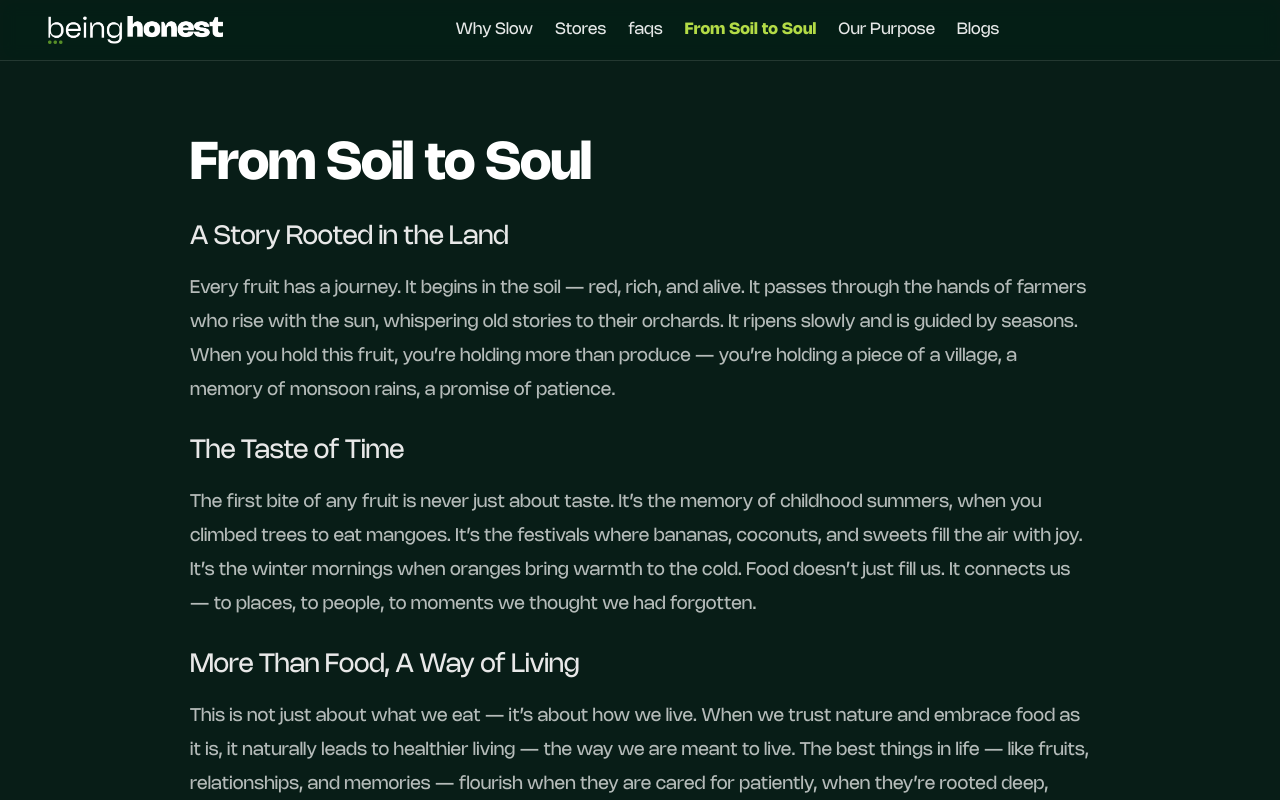
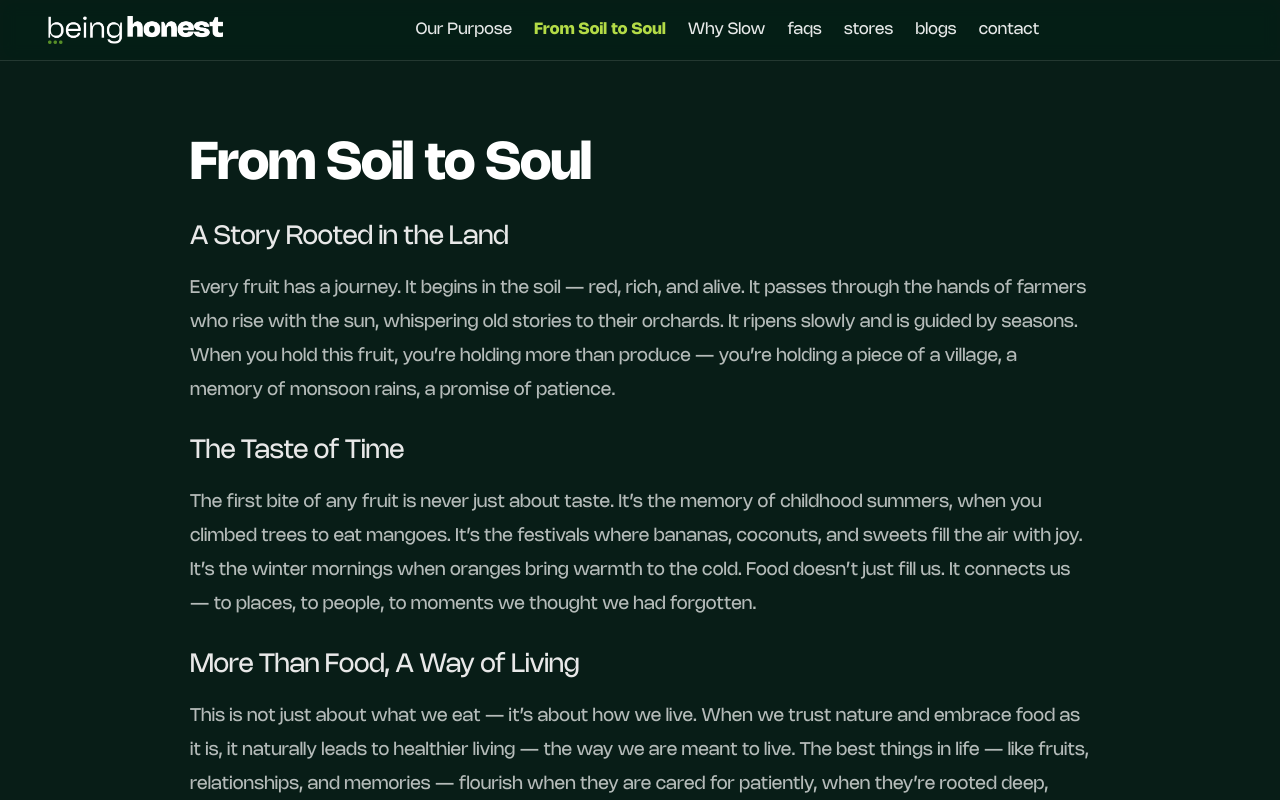
Before and after one commit to rohith-m-1210/being-honest-site, a Next.js app in the folder being-honest/: page /from-soil-to-soul in a window 1280 px wide. Shown: the top 800 px of the page. Built offline with nearby package versions, Linux system fonts and the light colour scheme.

Commit message:
header navigation

```diff
--- a/being-honest/app/components/Header.tsx
+++ b/being-honest/app/components/Header.tsx
@@ -29,7 +29,7 @@ export default function Header() {
     if (typeof window === "undefined") return;
     if (pathname !== "/") return;
 
-    const ids = ["why", "stores", "faq"];
+    const ids = ["why", "stores", "faq", "contact"];
     const els = ids
       .map((id) => ({ id, el: document.getElementById(id) }))
       .filter((x): x is { id: string; el: HTMLElement } => x.el !== null) as { id: string; el: HTMLElement }[];
@@ -63,21 +63,11 @@ export default function Header() {
         </a>
         <nav id="site-nav" className={`nav-links ${navOpen ? "open" : ""}`}>
           <a
-            href="/#why"
-            className={pathname === "/" && active === "why" ? "active" : ""}
-            onClick={(e) => onSectionClick(e, "why")}
+            href="/our-purpose"
+            className={pathname === "/our-purpose" ? "active" : ""}
+            onClick={() => setNavOpen(false)}
           >
-            Why Slow
-          </a>
-          <a
-            href="/#stores"
-            className={pathname === "/" && active === "stores" ? "active" : ""}
-            onClick={(e) => onSectionClick(e, "stores")}
-          >
-            Stores
-          </a>
-          <a href="/faqs" className={pathname === "/faqs" ? "active" : ""} onClick={() => setNavOpen(false)}>
-            faqs
+            Our Purpose
           </a>
           <a
             href="/from-soil-to-soul"
@@ -86,11 +76,32 @@ export default function Header() {
           >
             From Soil to Soul
           </a>
-          <a href="/our-purpose" className={pathname === "/our-purpose" ? "active" : ""} onClick={() => setNavOpen(false)}>
-            Our Purpose
+          <a
+            href="/#why"
+            className={pathname === "/" && active === "why" ? "active" : ""}
+            onClick={(e) => onSectionClick(e, "why")}
+          >
+            Why Slow
+          </a>
+          <a href="/faqs" className={pathname === "/faqs" ? "active" : ""} onClick={() => setNavOpen(false)}>
+            faqs
+          </a>
+          <a
+            href="/#stores"
+            className={pathname === "/" && active === "stores" ? "active" : ""}
+            onClick={(e) => onSectionClick(e, "stores")}
+          >
+            stores
           </a>
           <a href="/blogs" className={pathname?.startsWith("/blogs") ? "active" : ""} onClick={() => setNavOpen(false)}>
-            Blogs
+            blogs
+          </a>
+          <a
+            href="/#contact"
+            className={pathname === "/" && active === "contact" ? "active" : ""}
+            onClick={(e) => onSectionClick(e, "contact")}
+          >
+            contact
           </a>
         </nav>
         <div className="nav-actions">
```
